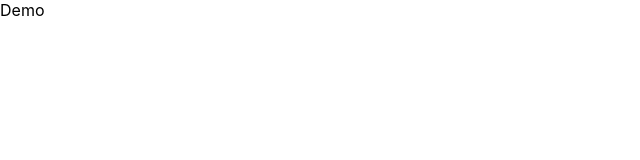
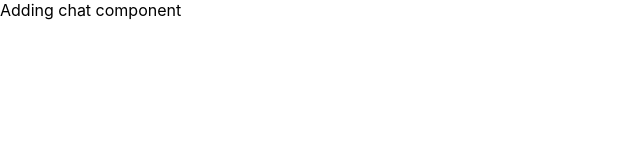
Before and after one commit to Sourabhpande532/CHAT_FLOW, a React (Create React App) app in the folder client/: page / in a window 1280 px wide. Shown: the top 160 px of the page, without its empty margins (0-640 px from the left). Built offline with nearby package versions, Linux system fonts and the light colour scheme.

Commit message:
docs: add chat

```diff
--- a/client/src/App.js
+++ b/client/src/App.js
@@ -2,7 +2,7 @@ import './App.css';
 
 function App() {
   return (
-    <div>Demo</div>
+    <div>Adding chat component</div>
   );
 }
 
```
